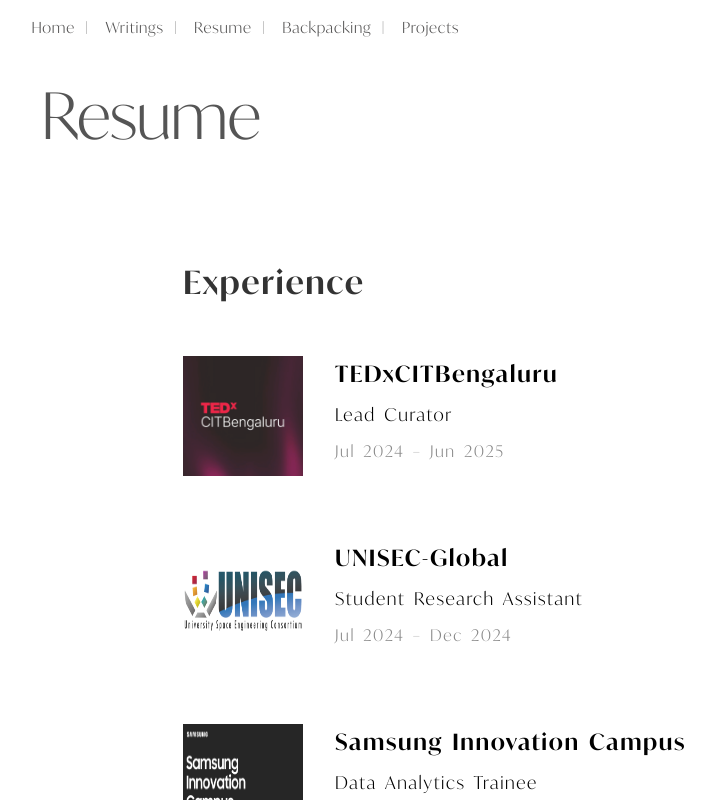
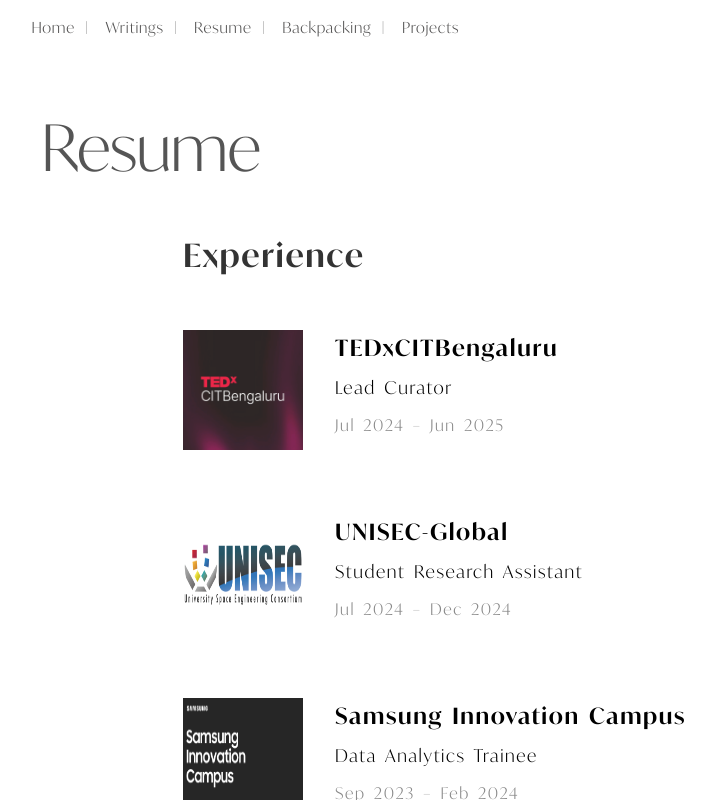
Before and after one commit to roshanibankar/iPortfolio, a React (Vite) app: page /resume in a window 1280 px wide. Shown: the whole page, without its empty margins (7-722 px from the left). Built offline with nearby package versions, Linux system fonts and the light colour scheme; the HTML template or start-up script is replaced by a standard one.

Commit message:
it's 4:36 am i should sleep!!

```diff
--- a/src/index.css
+++ b/src/index.css
@@ -76,7 +76,7 @@
 }
 
 .hero-content {
-  margin-top: 5rem; /* space below navbar */
+  margin-top: 7rem; /* space below navbar */
   margin-left: 3rem; /* left spacing */
   color: white;
   max-width: 100vw;
@@ -382,7 +382,7 @@
 .resume-page {
   max-width: 900px;
   margin: 0 auto;
-  padding: 5rem 2rem;
+  padding: 3rem 2rem;
   font-family: "Ivy Mode", serif;
   letter-spacing: 0.1em;
   word-spacing: 0.2em;
@@ -406,6 +406,7 @@
   font-weight: 400;
   color: #333;
   margin-bottom: 3rem; /* extra space after section title */
+  margin-top: 0rem;;
 }
 
 /* ICONS */
@@ -488,6 +489,7 @@
   .resume-section-title {
     font-size: 1.6rem;
     margin-bottom: 2.5rem;
+    margin-top: 0rem;
   }
   .resume-heading {
     font-size: clamp(2.8rem, 6vw, 4.5rem);
--- a/src/pages/Home.tsx
+++ b/src/pages/Home.tsx
@@ -39,9 +39,9 @@
     <div className="body-left">
       <h2>Hi there!</h2>
       <p>
-        My name is Roshani Bankar. I am an final year undergrad working on architectural
-        design and urban planning projects and avionics projects. I have a
-        strong passion for architecture and turning circuits into architectural projects.
+        My name is Roshani Bankar. I am currently working on high-energy particle physics and avionics projects.
+        I have a strong passion for architecture and turning circuits into architectural projects.
+        I am a final-year undergrad and have previously worked on robotics SLAM and avionics research.
       </p>
 
       <p><strong>Currently, I am:</strong></p>
```
